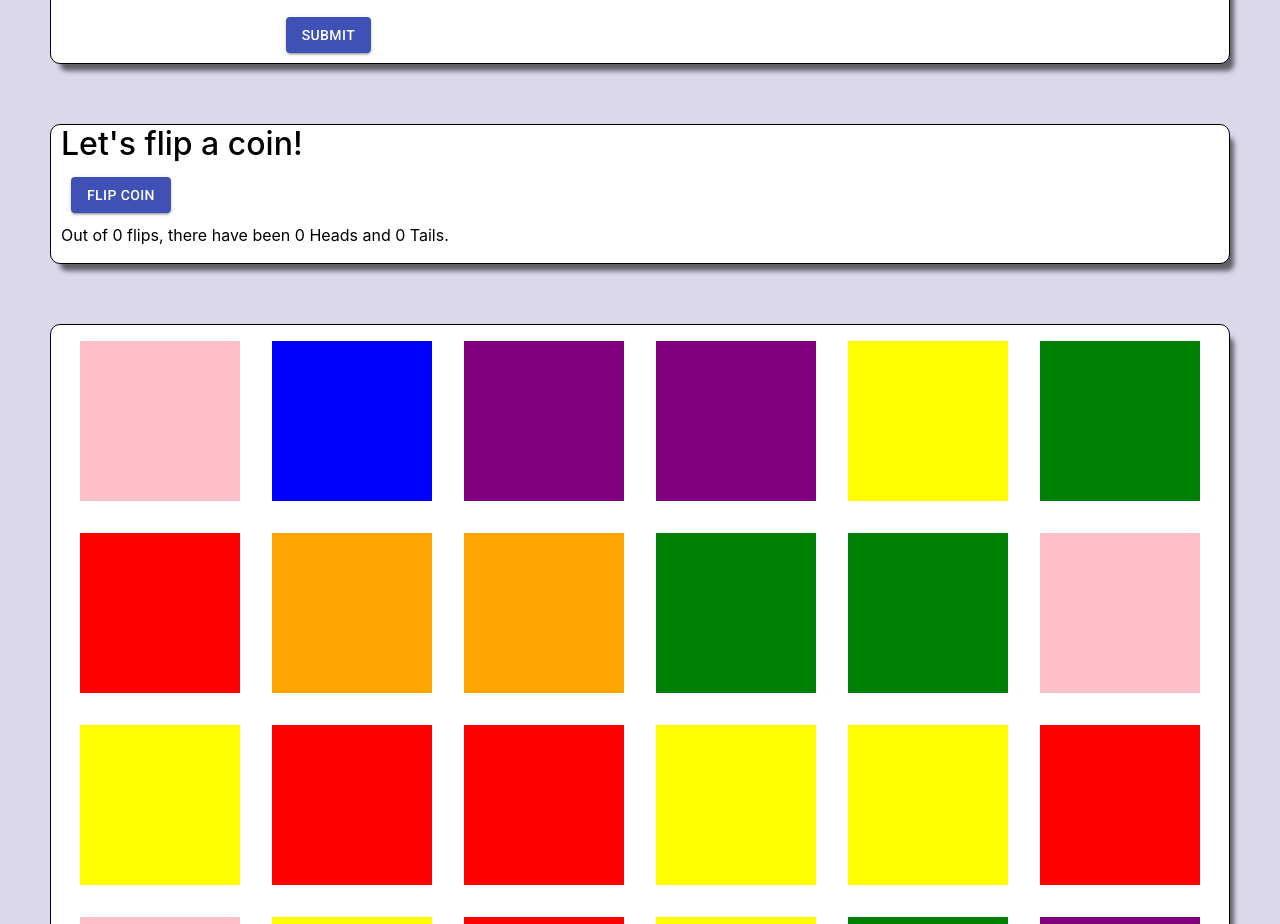
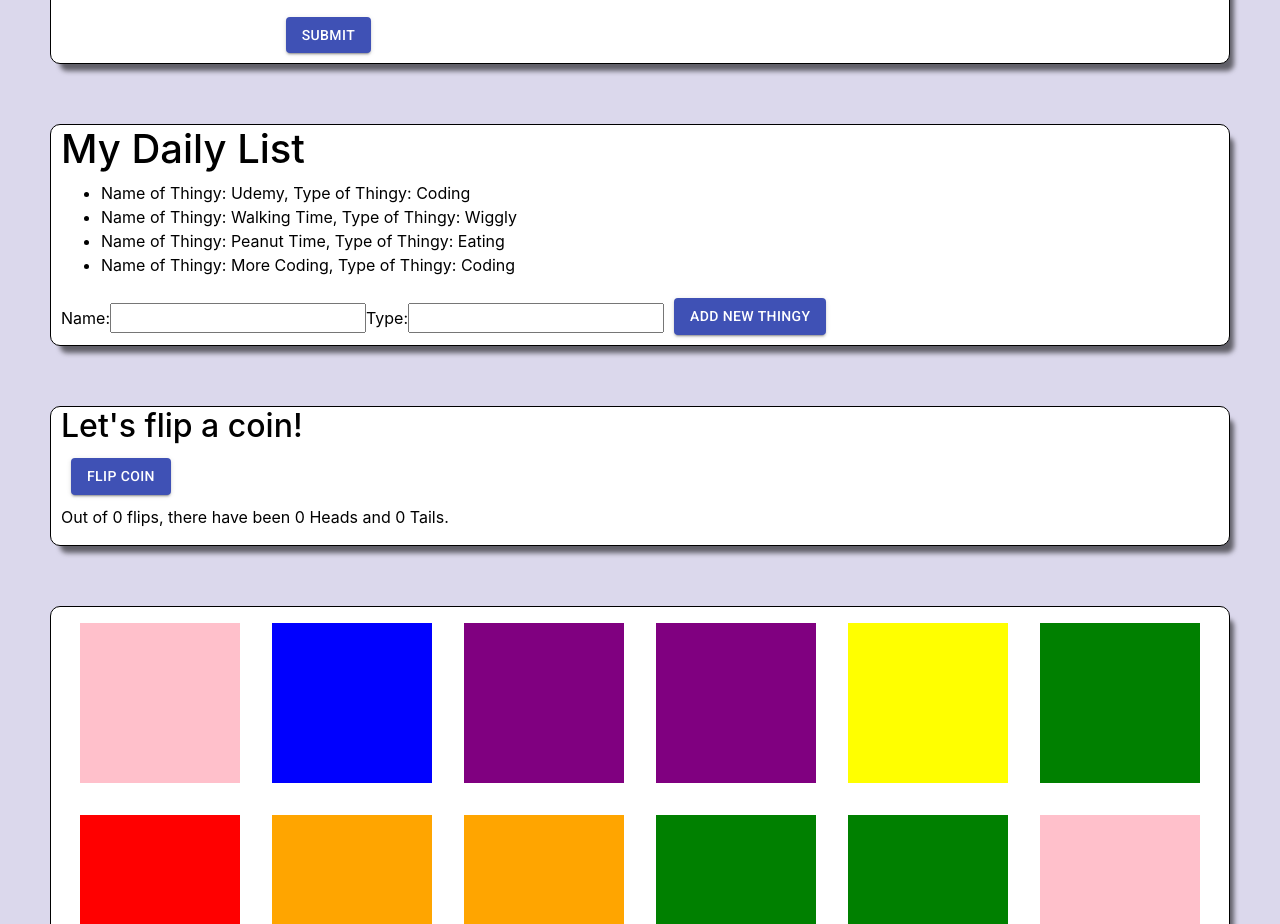
Before and after one commit to Olisun/React-Component-Library, a React (Create React App) app: page / in a window 1280 px wide. Shown: the part 5260-6184 px from the top of the page. Built offline with nearby package versions, Linux system fonts and the light colour scheme; a web font is replaced by a local one.

Commit message:
added two form components to update state on a list of todo items

```diff
--- a/src/App.js
+++ b/src/App.js
@@ -22,6 +22,7 @@ import BoxContainer from './components/BoxContainer';
 import DiceRoll from './components/DiceRoll';
 import ButtonList from './components/ButtonList';
 import NumberList from './components/NumberList';
+import FormList from './components/FormList';
 import Hangman from './components/Hangman';
 import Board from './components/Board';
 
@@ -107,6 +108,7 @@ class App extends Component {
         />
         <Form />
         <Example />
+        <FormList />
         <CoinContainer />
         <BoxContainer />
         <Hangman />
--- /dev/null
+++ b/src/components/FormList.js
@@ -0,0 +1,56 @@
+import React, { Component } from 'react'
+import { WOW } from 'wowjs/dist/wow';
+import uuid from "uuid/v4";
+import FormListForm from './FormListForm';
+
+class FormList extends Component {
+  constructor(props) {
+    super(props)
+    this.state = {
+      todos: [
+        { name: "Udemy", type: "Coding", id: uuid() },
+        { name: "Walking Time", type: "Wiggly", id: uuid() },
+        { name: "Peanut Time", type: "Eating", id: uuid() },
+        { name: "More Coding", type: "Coding", id: uuid() }
+      ]
+    }
+  }
+
+  componentDidMount() {
+    new WOW().init()
+  }
+
+  addTodo = todo => {
+    let newTodo = { ...todo, id: uuid() };
+    this.setState(state => ({
+      todos: [...state.todos, newTodo]
+    }));
+  }
+
+  renderTodos = () => {
+    const { todos } = this.state
+    return (
+      <ul>
+        {todos.map(todo => (
+          <li key={todo.id}>
+            Name of Thingy: {todo.name}, Type of Thingy: {todo.type}
+          </li>
+        ))}
+      </ul>
+    )
+  }
+
+  render() {
+    return (
+      <div className="wow zoomIn slow">
+        <div className="styleOne">
+          <h1>My Daily List</h1>
+          {this.renderTodos()}
+          <FormListForm addTodo={this.addTodo} />
+        </div>
+      </div>
+    )
+  }
+}
+
+export default FormList;
--- /dev/null
+++ b/src/components/FormListForm.js
@@ -0,0 +1,65 @@
+import React, { Component } from 'react'
+import Button from '@material-ui/core/Button';
+
+class FormListForm extends Component {
+  constructor(props) {
+    super(props)
+    this.state = {
+      name: "",
+      type: ""
+    }
+  }
+
+  handleInputChange = event => {
+    const { name, value } = event.target;
+    this.setState({
+      [name]: value
+    });
+  };
+
+  handleFormSubmit = event => {
+    const { addTodo } = this.props;
+    event.preventDefault();
+    addTodo(this.state);
+    this.setState({
+      name: "",
+      type: ""
+    })
+  }
+
+  render() {
+    const { name, type } = this.state
+    const myStyles = {
+      marginLeft: '10px',
+      marginTop: '5px',
+      marginBottom: '10px',
+    }
+    return (
+      <form>
+        <label htmlFor="name">Name: </label>
+        <input
+          id="name"
+          name="name"
+          value={name}
+          onChange={this.handleInputChange}
+        />
+        <label htmlFor="type">Type: </label>
+        <input
+          id="type"
+          name="type"
+          value={type}
+          onChange={this.handleInputChange}
+        />
+        <Button
+          variant="contained"
+          color="primary"
+          style={myStyles}
+          onClick={this.handleFormSubmit}>
+          Add New Thingy
+        </Button>
+      </form>
+    )
+  }
+}
+
+export default FormListForm
```
